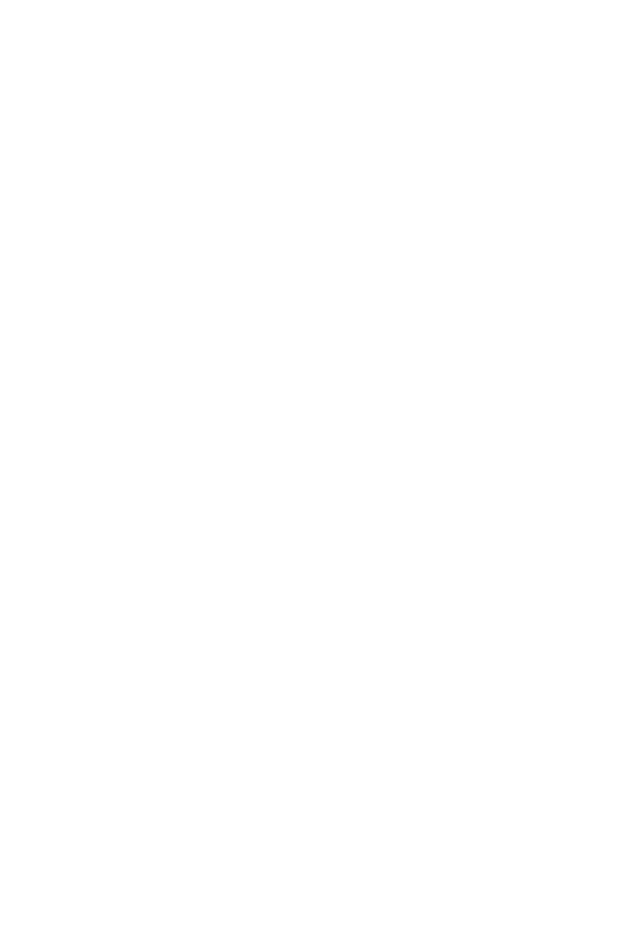
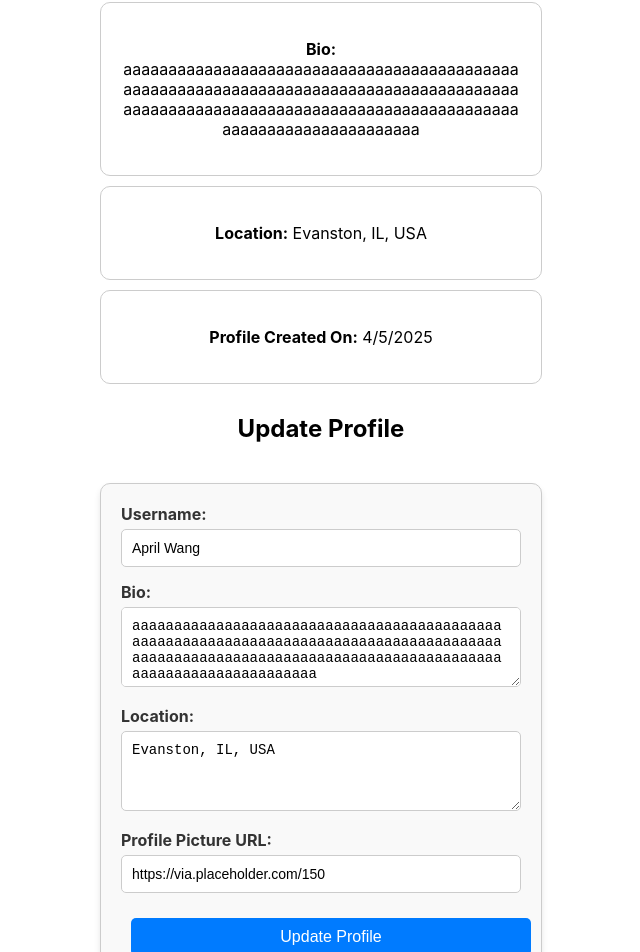
Before and after one commit to viktoriia-sokolenko/fernfriends-wildhacks2025, a React (Create React App) app in the folder client/: page /profile in a window 1280 px wide. Shown: the part 468-1420 px from the top of the page, without its empty margins (319-959 px from the left). Before the commit the page ends 800 px from the top, so only its background shows below. Built offline with nearby package versions, Linux system fonts and the light colour scheme.

Commit message:
profile page

```diff
--- /dev/null
+++ b/client/src/pages/Profile.css
@@ -0,0 +1,84 @@
+.profile-container {
+  display: flex;
+  flex-direction: column;
+  align-items: center;
+  margin-top: 20px;
+}
+
+.profile-title {
+  text-align: center;
+  margin-bottom: 20px;
+}
+
+.profile-picture {
+  width: 150px;
+  height: 150px;
+  border-radius: 50%;
+  margin-bottom: 20px;
+}
+
+.profile-box {
+  width: 90%;
+  max-width: 400px;
+  text-align: center;
+  border: 1px solid #ccc;
+  border-radius: 10px;
+  padding: 20px;
+  margin-bottom: 10px;
+  word-wrap: break-word;
+  overflow-wrap: break-word;
+  white-space: normal;
+}
+
+.profile-form {
+  width: 90%;
+  max-width: 400px;
+  margin-top: 20px;
+  background-color: #f9f9f9;
+  border: 1px solid #ccc;
+  border-radius: 10px;
+  padding: 20px;
+  box-shadow: 0 4px 6px rgba(0, 0, 0, 0.1);
+}
+
+.form-group {
+  margin-bottom: 15px;
+}
+
+.form-group label {
+  display: block;
+  font-weight: bold;
+  margin-bottom: 5px;
+  color: #333;
+}
+
+.form-group input,
+.form-group textarea {
+  width: 100%;
+  padding: 10px;
+  border: 1px solid #ccc;
+  border-radius: 5px;
+  font-size: 14px;
+  box-sizing: border-box;
+}
+
+.form-group textarea {
+  resize: vertical;
+  min-height: 80px;
+}
+
+button {
+  width: 100%;
+  padding: 10px 20px;
+  background-color: #007bff;
+  color: white;
+  border: none;
+  border-radius: 5px;
+  font-size: 16px;
+  cursor: pointer;
+  transition: background-color 0.3s ease;
+}
+
+button:hover {
+  background-color: #0056b3;
+}
--- a/client/src/pages/Profile.js
+++ b/client/src/pages/Profile.js
@@ -1,5 +1,98 @@
+import React, { useState } from 'react';
+import './Profile.css';
+
 const Profile = () => {
-    return <h1>Profile</h1>;
+  const [user, setUser] = useState({
+    created_at: '2025-04-05 19:01:47.79967+00',
+    location: 'Evanston, IL, USA',
+    username: 'April Wang',
+    bio: 'aaaaaaaaaaaaaaaaaaaaaaaaaaaaaaaaaaaaaaaaaaaaaaaaaaaaaaaaaaaaaaaaaaaaaaaaaaaaaaaaaaaaaaaaaaaaaaaaaaaaaaaaaaaaaaaaaaaaaaaaaaaaaaaaaaaaaaaaaaaaaaaaaaaaaaaaaa',
+    profilePicture: 'https://via.placeholder.com/150', // Placeholder image URL
+  });
+
+  const [formData, setFormData] = useState({
+    username: user.username,
+    bio: user.bio,
+    location: user.location,
+    profilePicture: user.profilePicture,
+  });
+
+  const handleChange = (e) => {
+    const { name, value } = e.target;
+    setFormData({ ...formData, [name]: value });
   };
 
-  export default Profile;
+  const handleSubmit = (e) => {
+    e.preventDefault();
+    setUser({ ...user, ...formData });
+    alert('Profile updated successfully!');
+  };
+
+  return (
+    <div className="profile-container">
+      <h1 className="profile-title">Profile</h1>
+      <img
+        src={user.profilePicture}
+        alt={`${user.username}'s profile`}
+        className="profile-picture"
+      />
+      <div className="profile-box">
+        <p><strong>Username:</strong> {user.username}</p>
+      </div>
+      <div className="profile-box">
+        <p><strong>Bio:</strong> {user.bio || 'No bio provided.'}</p>
+      </div>
+      <div className="profile-box">
+        <p><strong>Location:</strong> {user.location}</p>
+      </div>
+      <div className="profile-box">
+        <p><strong>Profile Created On:</strong> {new Date(user.created_at).toLocaleDateString()}</p>
+      </div>
+
+      <h2>Update Profile</h2>
+      <form onSubmit={handleSubmit} className="profile-form">
+        <div className="form-group">
+          <label htmlFor="username">Username:</label>
+          <input
+            type="text"
+            id="username"
+            name="username"
+            value={formData.username}
+            onChange={handleChange}
+          />
+        </div>
+        <div className="form-group">
+          <label htmlFor="bio">Bio:</label>
+          <textarea
+            id="bio"
+            name="bio"
+            value={formData.bio}
+            onChange={handleChange}
+          />
+        </div>
+        <div className="form-group">
+          <label htmlFor="location">Location:</label>
+          <textarea
+            id="location"
+            name="location"
+            value={formData.location}
+            onChange={handleChange}
+          />
+        </div>
+        <div className="form-group">
+          <label htmlFor="profilePicture">Profile Picture URL:</label>
+          <input
+            type="text"
+            id="profilePicture"
+            name="profilePicture"
+            value={formData.profilePicture}
+            onChange={handleChange}
+          />
+        </div>
+        <button type="submit">Update Profile</button>
+      </form>
+    </div>
+  );
+};
+
+export default Profile;
```
